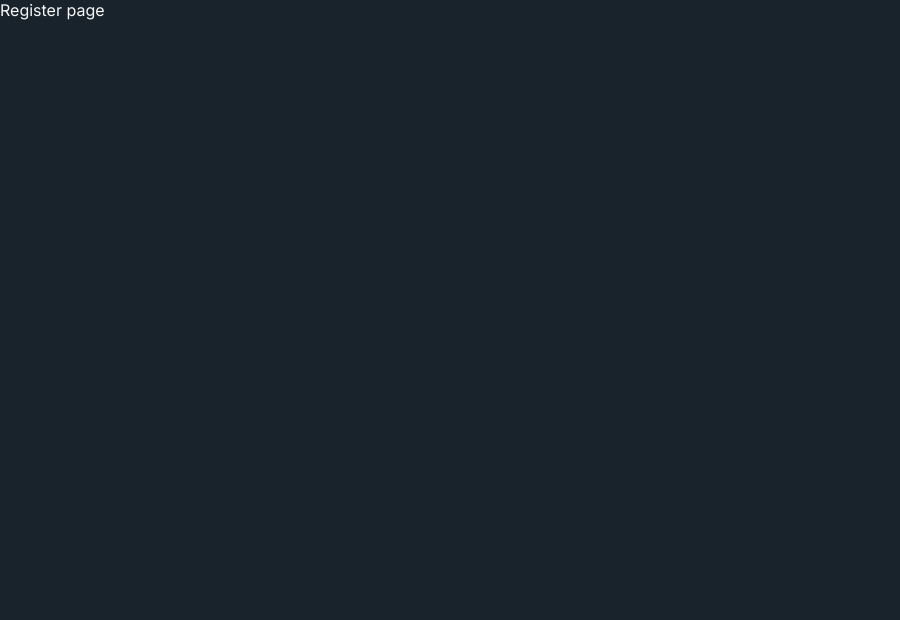
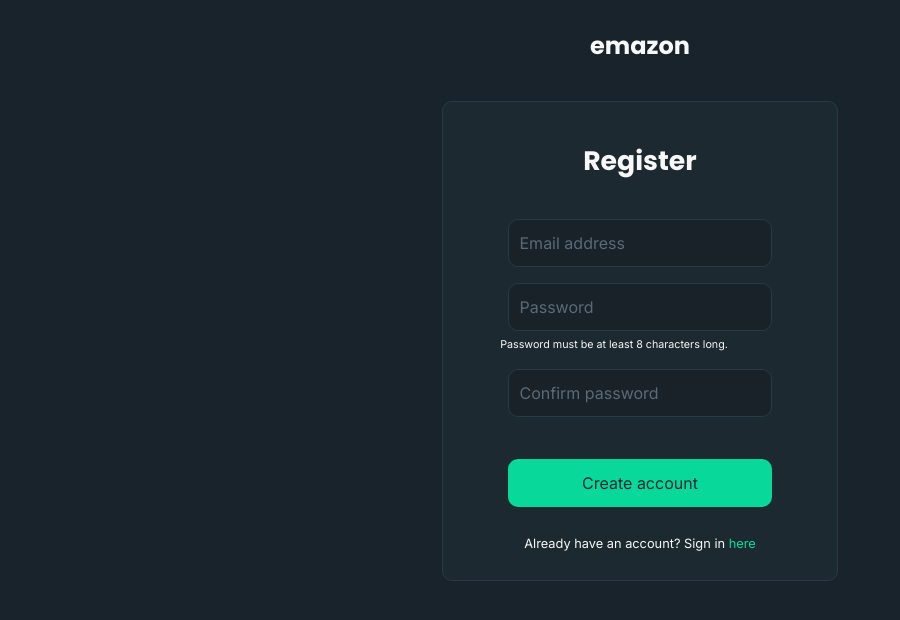
Before and after one commit to kennyjung0223/emazon, a Flask app: page /register in a window 1280 px wide. Before the commit the part shown is almost empty. Shown: the top 620 px of the page, without its empty margins (0-900 px from the left). Run offline with Flask 2, Linux system fonts and the light colour scheme; some libraries are stand-ins or nearby versions.

Commit message:
Register paged updated, need to connect w db

```diff
--- a/app.py
+++ b/app.py
@@ -1,17 +1,23 @@
 from flask import Flask, render_template, request, url_for, redirect
 from flask_wtf import FlaskForm
 from wtforms import StringField, PasswordField, BooleanField, SubmitField
-from wtforms.validators import DataRequired, Email, Length
+from wtforms.validators import DataRequired, Email, Length, EqualTo
 
 app = Flask(__name__)
 app.config['SECRET_KEY'] = 'testkey'
 
 
 class LoginForm(FlaskForm):
-    username = StringField(label='username', validators=[DataRequired(), Length(min=3, max=15)])
-    password = PasswordField(label='password', validators=[DataRequired(), Length(min=6, max=80)])
-    rememberMe = BooleanField(label='remember me')
+    email = StringField(validators=[DataRequired(), Length(min=3, max=15)])
+    password = PasswordField(validators=[DataRequired(), Length(min=8, max=80)])
+    rememberMe = BooleanField()
     submit = SubmitField(label='Sign in')
+
+class RegisterForm(FlaskForm):
+    email = StringField(validators=[DataRequired(), Length(min=3, max=15)])
+    password = PasswordField(validators=[DataRequired(), Length(min=8, max=80)])
+    confirmPassword = PasswordField(validators=[DataRequired(), EqualTo('password')])
+    submit = SubmitField(label='Create account')
 
 
 # This is the home page (aka the products page)
@@ -33,12 +39,13 @@ def login():
 
 @app.route("/register", methods=['POST', 'GET'])
 def register():
+    form = RegisterForm()
     # POST request - Handle form data from client
     if request.method == "POST":
         print('Register')
 
     # Otherwise GET request - Return register page to client
-    return render_template('register.html')
+    return render_template('register.html', form=form)
 
 
 @app.route("/search/<product>", methods=['GET'])
--- a/static/css/login.css
+++ b/static/css/login.css
@@ -28,7 +28,7 @@
     background-color: #182228;
     color: #F8F8F8;
 
-    padding: 0.50rem;
+    padding: 0.67rem;
     min-width: 67%;
     min-height: 3rem;
     border: 0.0625rem solid #283A46;
@@ -70,7 +70,7 @@
 }
 
 .register-text{
-    font-size: 0.95rem;
+    font-size: 0.80rem;
     margin-bottom: 1.67rem;
     color: #F8F8F8;
 }
--- a/static/css/register.css
+++ b/static/css/register.css
@@ -1 +1,88 @@
 /* Styles for the register page */
+.logo{
+    font-size: 1.5rem;
+    padding-top: 1rem;
+    padding-bottom: 1rem;
+    text-align: center;
+}
+
+.register-container{
+    text-align: center;
+    margin-left: auto;
+    margin-right: auto;
+
+    background-color: #1D2931;
+    border-radius: 0.625rem;
+    border-style: solid;
+    border-color: #283A46;
+    border-width: 0.0625rem;
+}
+
+.register-header{
+    font-size: 1.67rem !important;
+    margin-top: 1.67rem;
+    margin-bottom: 1.67rem;
+}
+
+.inputs{
+    background-color: #182228;
+    color: #F8F8F8;
+
+    padding: 0.67rem;
+    min-width: 67%;
+    min-height: 3rem;
+    border: 0.0625rem solid #283A46;
+    border-radius: 0.625rem;
+}
+    .inputs:focus{
+        outline:none;
+    }
+
+.password-indicator{
+    font-weight: lighter;
+    font-size: 0.67rem;
+    margin-left: 2.80rem;
+    margin-top: 0.33rem;
+}
+
+/* ------- Remember Me, UPDATE LATER -------*/
+.checkbox-label input{
+    position: absolute;
+    opacity: 0;
+    cursor: pointer;
+}
+.checkbox-label .checkbox-custom{
+    position: absolute;
+    top: 0rem;
+    left: 0rem;
+    width: 1.25rem;
+    height: 1.25rem;
+    margin-left: 0.65rem;
+    margin-top: 0.13rem;
+    background-color: #1D2931;
+    border-radius: 0.3125rem;
+    border: 0.0625rem solid #283A46;
+}
+/* ------- Remember Me, UPDATE LATER -------*/
+
+.button-custom{
+    min-width: 67%;
+    min-height: 3rem;
+    margin-bottom: 1.67rem;
+    margin-top: 1.67rem;
+    border-radius: 0.625rem;
+    border: none;
+
+    background-color: #08D99A;
+    color: #1D2931;
+}
+
+.login-text{
+    font-size: 0.80rem;
+    margin-bottom: 1.67rem;
+    color: #F8F8F8;
+}
+
+.login-here {
+    color: #08D99A !important;
+}
--- a/templates/login.html
+++ b/templates/login.html
@@ -28,7 +28,7 @@
                             {{ form.hidden_tag() }}
                             <fieldset>
                                 <div class="form-group">
-                                    {{ form.username(class="inputs", placeholder="Username") }}
+                                    {{ form.email(class="inputs", placeholder="Email address") }}
                                 </div>
                                 <div class="form-group">
                                     {{ form.password(class="inputs", placeholder="Password") }}
@@ -53,7 +53,7 @@
                         <div class="row-fluid">
                             <div class="register-text">Don't have an account? Register
                                 <span>
-                                    <a href="" class="register-here">here</a>
+                                    <a href="register" class="register-here">here</a>
                                 </span>
                             </div>
                         </div>
--- a/templates/register.html
+++ b/templates/register.html
@@ -1,8 +1,63 @@
 {% extends "base.html" %}
 {% block head %}
     <link rel="stylesheet" href="{{ url_for('static', filename='css/register.css') }}">
+    <link rel="stylesheet" href="https://stackpath.bootstrapcdn.com/bootstrap/4.3.1/css/bootstrap.min.css" integrity="sha384-ggOyR0iXCbMQv3Xipma34MD+dH/1fQ784/j6cY/iJTQUOhcWr7x9JvoRxT2MZw1T" crossorigin="anonymous">
 {% endblock %}
 {% block title %}Register{% endblock %}
 {% block content %}
-    <p>Register page</p>
+    <!-- Logo -->
+    <div class="container-fluid">
+        <div class="logo">
+            <h1 class="logo">emazon</h1>
+        </div>
+    </div>
+
+    <!-- Login Container -->
+    <div class="container-fluid">
+        <div class="row">
+            <div class="col-4"></div>
+            <div class="col-4">
+                <div class="register-container">
+                    <div class="row-fluid">
+                        <h1 class="logo register-header">Register</h1>
+                    </div>
+
+                    <div class="row-fluid">
+                        <form action="" method="POST">
+                            <!-- Safe from CRF attacks -->
+                            {{ form.hidden_tag() }}
+                            <fieldset>
+                                <div class="form-group">
+                                    {{ form.email(class="inputs", placeholder="Email address") }}
+                                </div>
+                                <div class="form-group">
+                                    {{ form.password(class="inputs", placeholder="Password") }}
+                                    <div class="row">
+                                        <div col="col-4"></div>
+                                        <div class="col-8 password-indicator">
+                                            <span>Password must be at least 8 characters long.</span>
+                                        </div>
+                                    </div>
+                                </div>
+                                <div class="form-group">
+                                    {{ form.confirmPassword(class="inputs", placeholder="Confirm password") }}
+                                </div>
+                            </fieldset>
+                            <div class="field-group">
+                                {{ form.submit(class='button-custom') }}
+                            </div>
+                        </form>
+                        <div class="row-fluid">
+                            <div class="login-text">Already have an account? Sign in
+                                <span>
+                                    <a href="login" class="login-here">here</a>
+                                </span>
+                            </div>
+                        </div>
+                    </div>
+                </div>
+            </div>
+            <div class="col-4"></div>
+        </div>
+    </div>
 {% endblock %}
```
